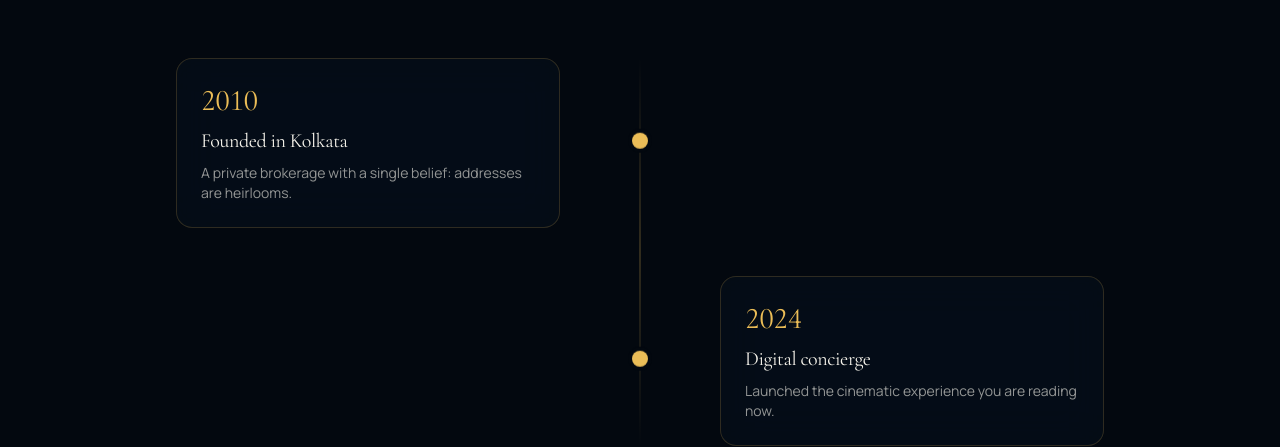
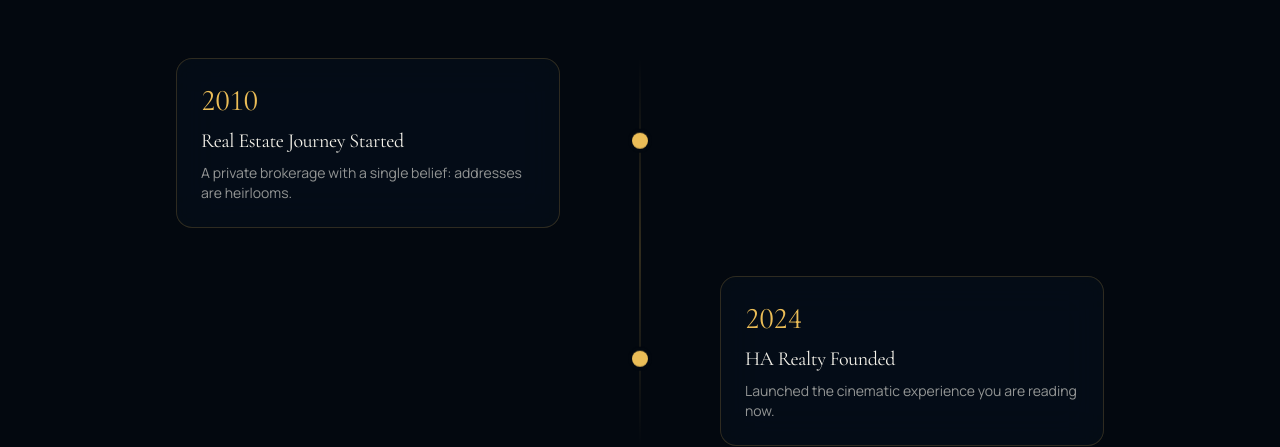
Before and after one commit to sayanroy058/Harsh-Realty, a React (Vite) app: page / in a window 1280 px wide. Shown: the part 4280-4727 px from the top of the page. Built offline with nearby package versions, Linux system fonts and the light colour scheme.

Commit message:
Update index.tsx

```diff
--- a/src/routes/index.tsx
+++ b/src/routes/index.tsx
@@ -274,8 +274,8 @@
 
 function Journey() {
   const items = [
-    { year: "2010", t: "Founded in Kolkata", d: "A private brokerage with a single belief: addresses are heirlooms." },
-    { year: "2024", t: "Digital concierge", d: "Launched the cinematic experience you are reading now." },
+    { year: "2010", t: "Real Estate Journey Started", d: "A private brokerage with a single belief: addresses are heirlooms." },
+    { year: "2024", t: "HA Realty Founded", d: "Launched the cinematic experience you are reading now." },
   ];
   return (
     <section className="relative py-32 px-6">
```
